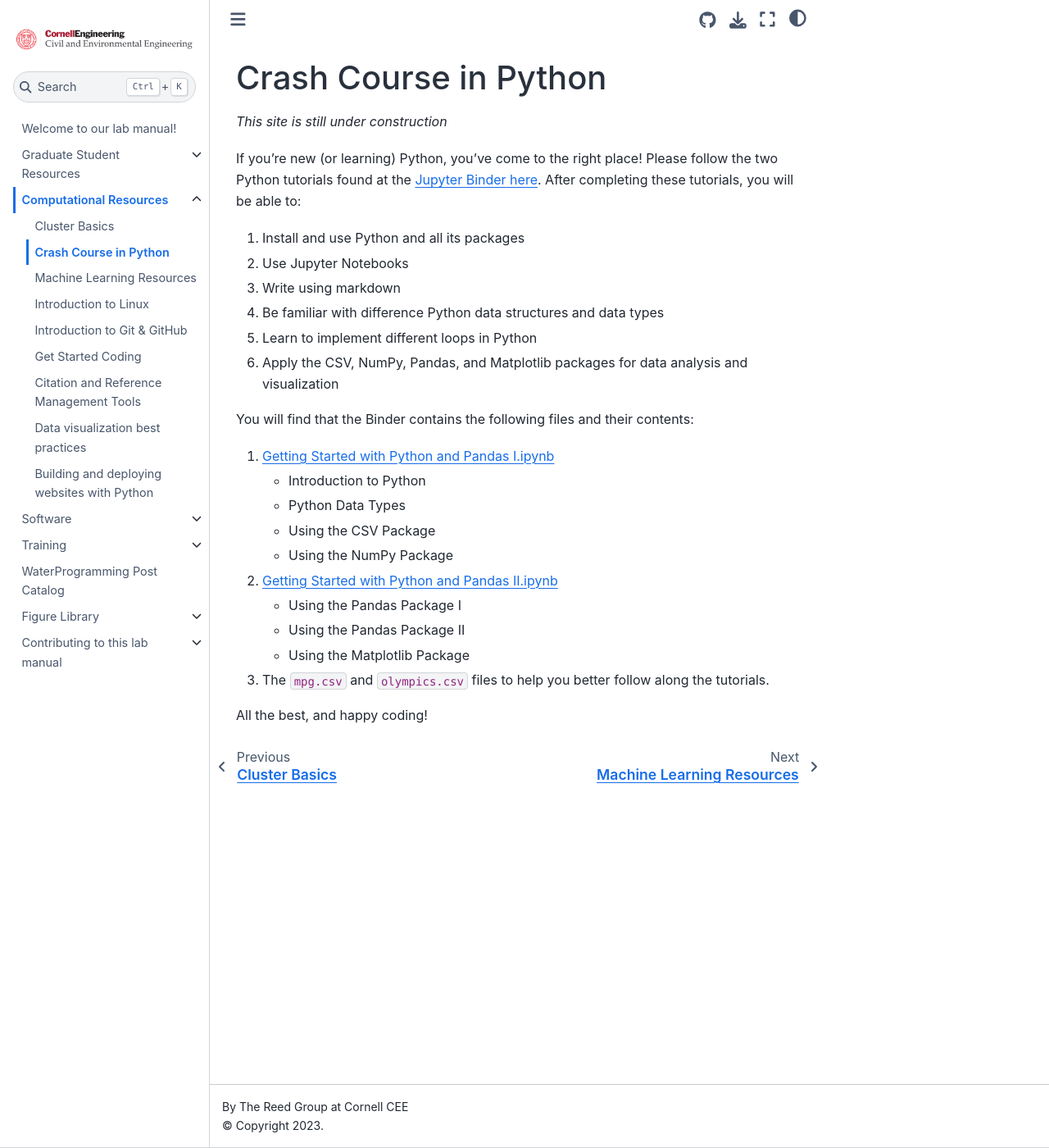
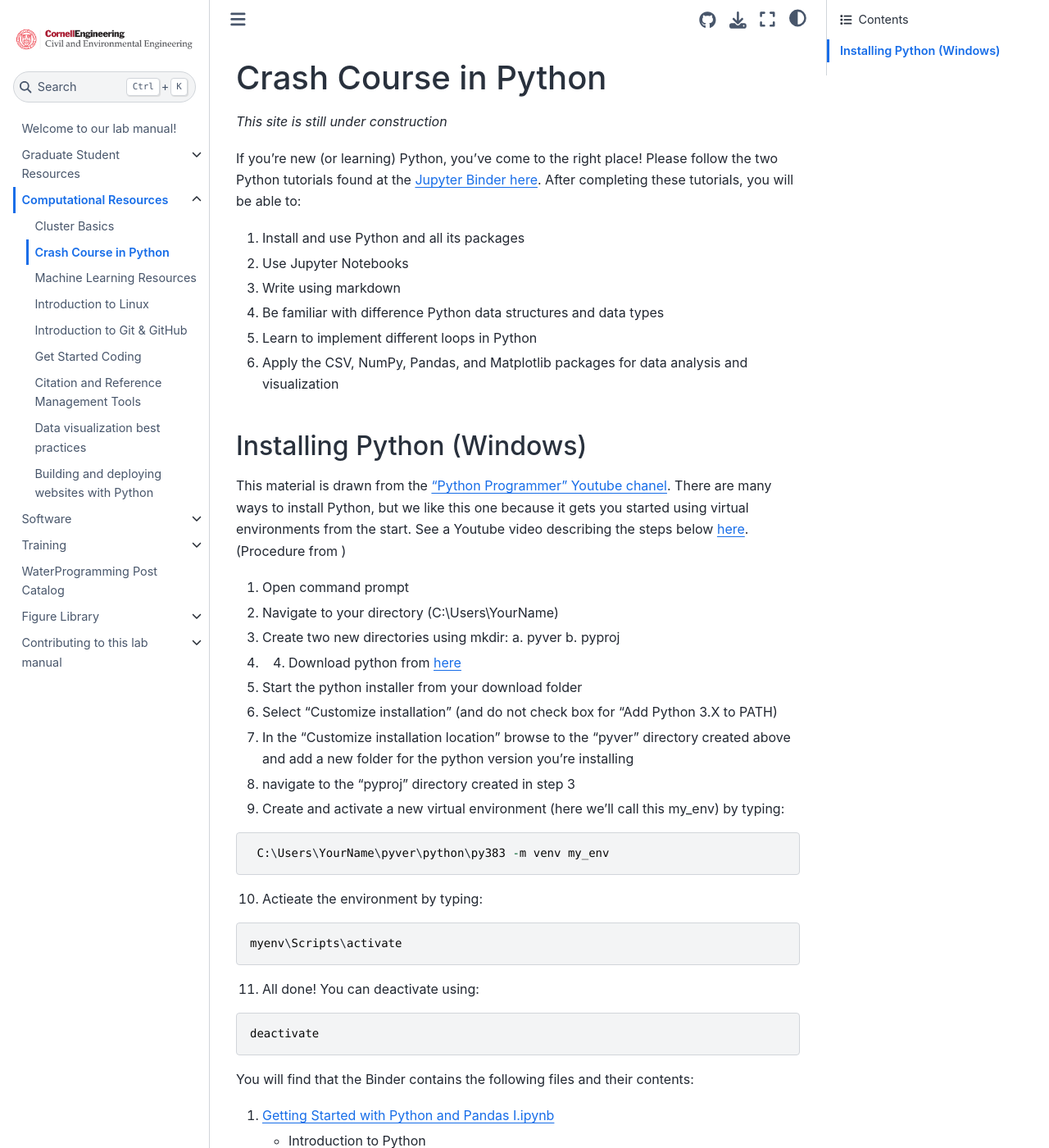
Before and after one commit to reedgroup/reedgroup.github.io, a Jupyter Book: the page built from docs/ComputationalResources/python_crash_course.md, in a window 1280 px wide and 1400 px high. Shown: the whole window at 82% size. Built offline with Jupyter Book 1.0.4 settings and Sphinx 7.4.7 and the Sphinx Book theme 1.1.4, drawn with Linux system fonts in a browser that asks for light colours; pages that are not in the unit, such as notebooks, are missing from menus.

Commit message:
updating TOC and adding install to python crash course

````diff
--- a/docs/ComputationalResources/python_crash_course.md
+++ b/docs/ComputationalResources/python_crash_course.md
@@ -10,6 +10,33 @@
 4. Be familiar with difference Python data structures and data types
 5. Learn to implement different loops in Python
 6. Apply the CSV, NumPy, Pandas, and Matplotlib packages for data analysis and visualization
+
+### Installing Python (Windows)
+This material is drawn from the ["Python Programmer" Youtube chanel](https://www.youtube.com/c/FlickThrough). There are many ways to install Python, but we like this one because it gets you started using virtual environments from the start.
+See a Youtube video describing the steps below [here](https://www.youtube.com/watch?v=28eLP22SMTA&t=572s).
+(Procedure from )
+1. Open command prompt
+2. Navigate to your directory (C:\Users\YourName)
+3. Create two new directories using mkdir:
+    a. pyver
+    b. pyproj
+4. 4. Download python from [here](https://www.python.org/downloads/)
+5. Start the python installer from your download folder
+6. Select “Customize installation” (and do not check box for “Add Python 3.X to PATH)
+7. In the “Customize installation location” browse to the “pyver” directory created above and add a new folder for the python version you’re installing
+8. navigate to the "pyproj" directory created in step 3
+9. Create and activate a new virtual environment (here we’ll call this my_env) by typing:
+```
+ C:\Users\YourName\pyver\python\py383 -m venv my_env
+```
+10. Actieate the environment by typing:
+```
+myenv\Scripts\activate
+```
+11. All done! You can deactivate using:
+```
+deactivate
+```
 
 You will find that the Binder contains the following files and their contents:
 1. [Getting Started with Python and Pandas I.ipynb](https://mybinder.org/v2/gh/lbl59/lab_manual_resources/65924fc71a0573165f97eee04f18f1076473d6ad?urlpath=lab%2Ftree%2FGetting%20started%20with%20Python%20and%20Pandas%20I.ipynb)
````
